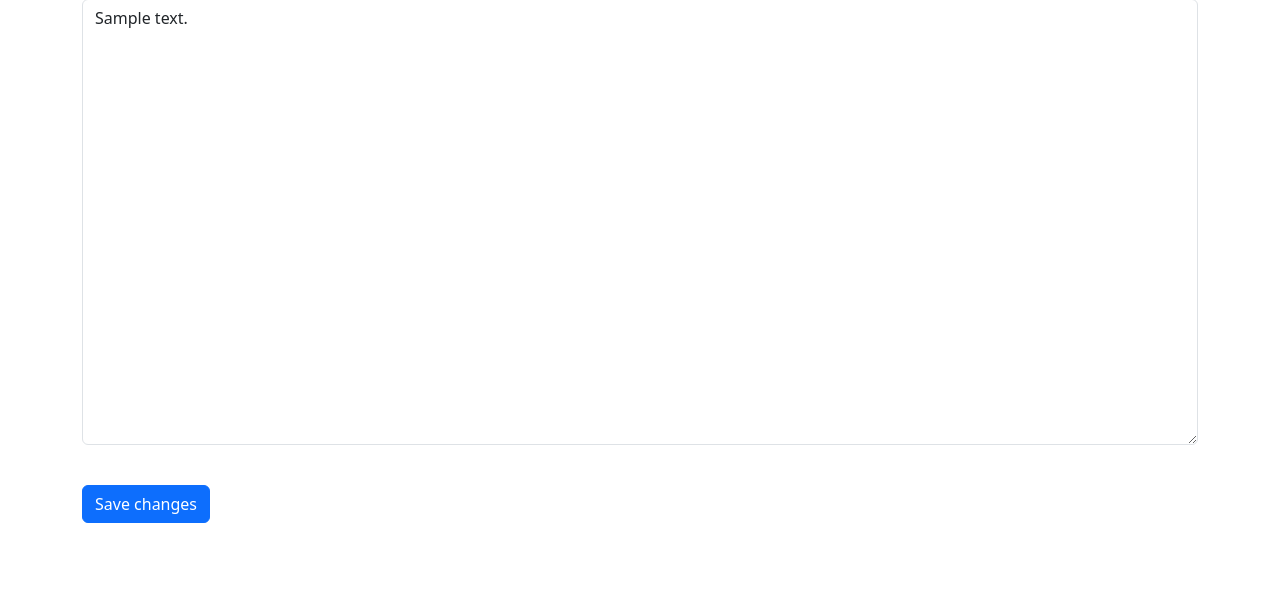
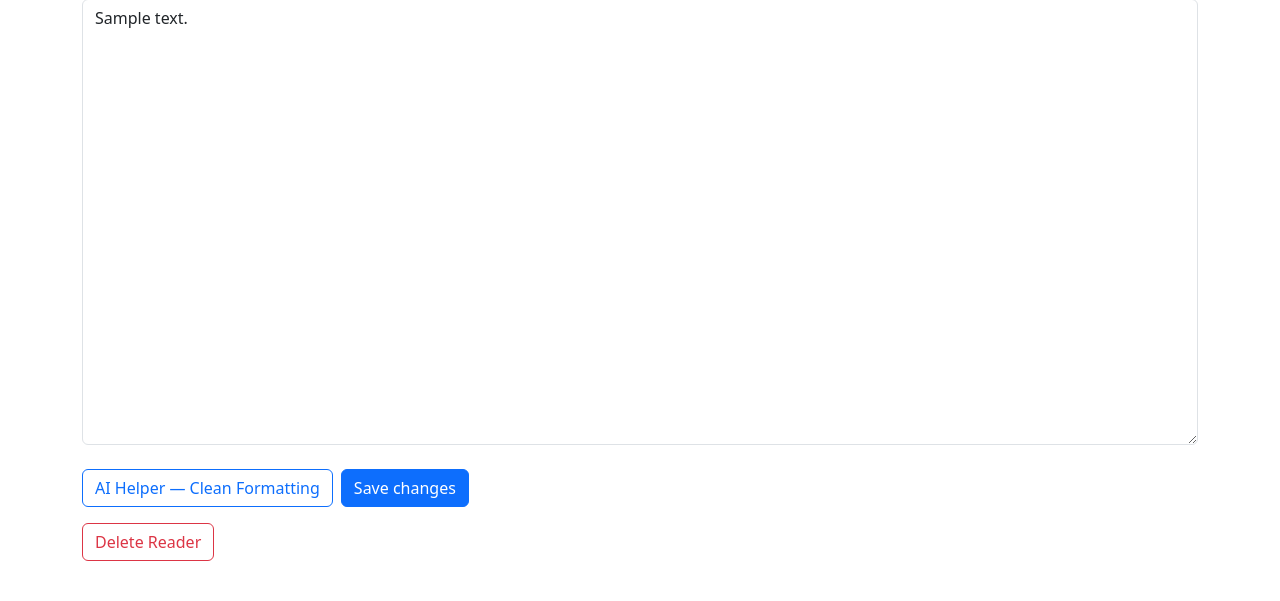
Before and after one commit to SonitaMom/echoread_system, a Django app: page /reader/1/edit/ in a window 1280 px wide. Shown: the part 914-1515 px from the top of the page. Before the commit the page ends 1437 px from the top, so only its background shows below. Run offline with Django 5.2, Linux system fonts and the light colour scheme; a user stored in the database is signed in; tables that the repository leaves empty hold one stand-in row (values such as "Sample post"); one stand-in notice (Sample message) is shown; some libraries are stand-ins or nearby versions.

Commit message:
Basic changes

```diff
--- a/accounts/urls.py
+++ b/accounts/urls.py
@@ -4,17 +4,10 @@ from django.contrib.auth import views as auth_views
 from . import views
 
 urlpatterns = [
-    path("home/", views.home_view, name="home"),
-
+    path("", views.home_view, name="home"),
     path("register/", views.register_view, name="register"),
 
-    path(
-        "login/",
-        auth_views.LoginView.as_view(
-            template_name="registration/login.html"
-        ),
-        name="login",
-    ),
+    path("login/", views.login_view, name="login"),
 
     path(
         "logout/",
--- a/reader/urls.py
+++ b/reader/urls.py
@@ -3,79 +3,137 @@ from . import views
 
 app_name = "reader"
 
+# urlpatterns = [
+#     path("", views.document_list, name="document_list"),
+
+#     path(
+#         "<int:pk>/tts/",
+#         views.text_to_speech,
+#         name="text_to_speech",
+#     ),
+
+#     path(
+#         "<int:pk>/ai-helper/",
+#         views.ai_helper_ajax,
+#         name="ai_helper_ajax",
+#     ),
+
+#     path(
+#         "<int:pk>/delete/",
+#         views.delete_reader,
+#         name="delete_reader",
+#     ),
+
+#     path(
+#         "<int:pk>/",
+#         views.document_detail,
+#         name="document_detail",
+#     ),
+
+#     path(
+#         "<int:pk>/bookmarks/create/",
+#         views.create_bookmark,
+#         name="create_bookmark",
+#     ),
+
+#     path(
+#         "<int:pk>/bookmarks/<int:bookmark_id>/delete/",
+#         views.delete_bookmark,
+#         name="delete_bookmark",
+#     ),
+
+#     path(
+#         "<int:pk>/edit/",
+#         views.edit_reader,
+#         name="edit_reader",
+#     ),
+#     path(
+#         "<int:pk>/save/",
+#         views.save_reader,
+#         name="save_reader",
+#     ),
+
+
+#     path("new/", views.new_reader, name="new_reader"),
+
+
+#     path(
+#         "<int:pk>/notes/new/",
+#         views.create_note,
+#         name="create_note",
+#     ),
+#     path(
+#         "<int:pk>/notes/<int:note_id>/edit/",
+#         views.edit_note,
+#         name="edit_note",
+#     ),
+
+
+#     path(
+#         "<int:pk>/notes/save/",
+#         views.save_note_ajax,
+#         name="save_note_ajax",
+#     ),
+
+#     path(
+#         "<int:pk>/notes/<int:note_id>/delete/",
+#         views.delete_note_ajax,
+#         name="delete_note_ajax",
+#     ),
+
+
+
+#     path(
+#         "<int:pk>/ai/ask/",
+#         views.ask_ai_ajax,
+#         name="ask_ai_ajax",
+#     ),
+
+
+
+
+# ]
+
+
 urlpatterns = [
+    # Document list and creation
     path("", views.document_list, name="document_list"),
+    path("new/", views.new_reader, name="new_reader"),
 
-    path(
-        "<int:pk>/tts/",
-        views.text_to_speech,
-        name="text_to_speech",
-    ),
+    # Document actions
+    path("<int:pk>/", views.document_detail, name="document_detail"),
+    path("<int:pk>/edit/", views.edit_reader, name="edit_reader"),
+    path("<int:pk>/save/", views.save_reader, name="save_reader"),
+    path("<int:pk>/delete/", views.delete_reader, name="delete_reader"),
 
-    path(
-        "<int:pk>/",
-        views.document_detail,
-        name="document_detail",
-    ),
+    # Text-to-speech and AI
+    path("<int:pk>/tts/", views.text_to_speech, name="text_to_speech"),
+    path("<int:pk>/ai-helper/", views.ai_helper_ajax, name="ai_helper_ajax"),
+    path("<int:pk>/ai/ask/", views.ask_ai_ajax, name="ask_ai_ajax"),
 
+    # Bookmarks
     path(
         "<int:pk>/bookmarks/create/",
         views.create_bookmark,
         name="create_bookmark",
     ),
-
     path(
         "<int:pk>/bookmarks/<int:bookmark_id>/delete/",
         views.delete_bookmark,
         name="delete_bookmark",
     ),
 
-    path(
-        "<int:pk>/edit/",
-        views.edit_reader,
-        name="edit_reader",
-    ),
-    path(
-        "<int:pk>/save/",
-        views.save_reader,
-        name="save_reader",
-    ),
-
-
-    path("new/", views.new_reader, name="new_reader"),
-
-
-    path(
-        "<int:pk>/notes/new/",
-        views.create_note,
-        name="create_note",
-    ),
+    # Notes
+    path("<int:pk>/notes/new/", views.create_note, name="create_note"),
     path(
         "<int:pk>/notes/<int:note_id>/edit/",
         views.edit_note,
         name="edit_note",
     ),
-
-
-    path(
-        "<int:pk>/notes/save/",
-        views.save_note_ajax,
-        name="save_note_ajax",
-    ),
-
+    path("<int:pk>/notes/save/", views.save_note_ajax, name="save_note_ajax"),
     path(
         "<int:pk>/notes/<int:note_id>/delete/",
         views.delete_note_ajax,
         name="delete_note_ajax",
     ),
-
-
-
-    path(
-        "<int:pk>/ai/ask/",
-        views.ask_ai_ajax,
-        name="ask_ai_ajax",
-    ),
-
-
 ]
--- a/reader/views.py
+++ b/reader/views.py
@@ -1,7 +1,7 @@
 from django.contrib import messages
 from django.contrib.auth.decorators import login_required
 from django.shortcuts import render, redirect, get_object_or_404
-from .forms import PDFUploadForm
+from .forms import PDFUploadForm, NoteForm
 from .models import ReaderDocument, ReaderPage, Bookmark, Note
 from .services.pdf_extractor import extract_pdf_pages
 import logging
@@ -9,17 +9,14 @@ import asyncio
 import json
 import edge_tts
 from django.http import HttpResponse, JsonResponse
-from django.views.decorators.http import require_POST
-from django.views.decorators.http import require_http_methods
+from django.views.decorators.http import require_POST, require_http_methods
 from django.views.decorators.csrf import ensure_csrf_cookie
 import fitz
 from django.urls import reverse
 from django.db import transaction
-from .forms import NoteForm
 from .services.ai import generate_note
 from .services.ai_scan import scan_pdf
 from .services.ai_helper import clean_editor_pages
-
 
 
 
@@ -558,7 +555,7 @@ def save_reader(request, pk):
         request.session.modified = True
 
     messages.success(request, "Your changes have been saved.")
-    return redirect("/home/")
+    return redirect("reader:document_detail", pk=document.pk)
 
 
 
@@ -937,3 +934,18 @@ def ai_helper_ajax(request, pk):
         )
 
     return JsonResponse({"pages": cleaned_pages})
+
+
+
+@login_required
+@require_POST
+def delete_reader(request, pk):
+    document = get_object_or_404(
+        ReaderDocument,
+        pk=pk,
+        user=request.user,
+    )
+
+    document.delete()
+
+    return redirect("/reader/")
--- /dev/null
+++ b/static/js/reader/ai_helper.js
@@ -0,0 +1,117 @@
+document.addEventListener("DOMContentLoaded", () => {
+    const button = document.getElementById("ai-helper-btn");
+    const status = document.getElementById("ai-helper-status");
+    const editForm = document.getElementById("edit-reader-form");
+    const pageContainer = document.getElementById("reader-pages");
+
+    if (!button || !status || !editForm || !pageContainer) {
+        return;
+    }
+
+    button.addEventListener("click", async () => {
+        const textareas = [
+            ...pageContainer.querySelectorAll(".reader-page-text"),
+        ];
+
+        if (!textareas.length) {
+            status.textContent = "There are no pages to clean.";
+            return;
+        }
+
+        // Capture all pages, including currently hidden pages.
+        const pages = textareas.map((textarea) => {
+            const section = textarea.closest(".reader-page");
+
+            return {
+                page_number: Number(section.dataset.pageNumber),
+                text: textarea.value,
+            };
+        });
+
+        if (pages.some((page) => !Number.isInteger(page.page_number))) {
+            status.textContent = "Could not identify all page numbers.";
+            return;
+        }
+
+        const csrfInput = editForm.querySelector(
+            'input[name="csrfmiddlewaretoken"]'
+        );
+
+        if (!csrfInput) {
+            status.textContent = "Security token missing. Reload the page.";
+            return;
+        }
+
+        button.disabled = true;
+        status.textContent =
+            "AI Helper is cleaning all pages. Please wait.";
+
+        try {
+            const response = await fetch(
+                button.dataset.url,
+                {
+                    method: "POST",
+                    headers: {
+                        "Content-Type": "application/json",
+                        "X-CSRFToken": csrfInput.value,
+                    },
+                    mode: "same-origin",
+                    body: JSON.stringify({ pages }),
+                }
+            );
+
+            const data = await response.json();
+
+            if (!response.ok) {
+                throw new Error(
+                    data.error || "AI Helper could not process the text."
+                );
+            }
+
+            if (!Array.isArray(data.pages) ||
+                data.pages.length !== textareas.length) {
+                throw new Error("AI Helper returned an incomplete page list.");
+            }
+
+            // Validate the complete response before changing any textarea.
+            const originalNumbers = new Set(
+                pages.map((page) => page.page_number)
+            );
+            const cleanedMap = new Map();
+
+            for (const page of data.pages) {
+                if (
+                    !page ||
+                    !Number.isInteger(page.page_number) ||
+                    !originalNumbers.has(page.page_number) ||
+                    cleanedMap.has(page.page_number) ||
+                    typeof page.text !== "string"
+                ) {
+                    throw new Error("AI Helper returned invalid page data.");
+                }
+
+                cleanedMap.set(page.page_number, page.text);
+            }
+
+            if (cleanedMap.size !== textareas.length) {
+                throw new Error("AI Helper missed one or more pages.");
+            }
+
+            // Update the editor only after every page has passed validation.
+            for (const textarea of textareas) {
+                const section = textarea.closest(".reader-page");
+                const pageNumber = Number(section.dataset.pageNumber);
+
+                textarea.value = cleanedMap.get(pageNumber);
+            }
+
+            status.textContent =
+                "Formatting cleaned for all pages. Review the text, then Save changes to keep it.";
+        } catch (error) {
+            status.textContent =
+                error.message || "AI Helper failed. Your text was not saved.";
+        } finally {
+            button.disabled = false;
+        }
+    });
+});
--- a/templates/reader/edit_reader.html
+++ b/templates/reader/edit_reader.html
@@ -1,12 +1,14 @@
 {% load static %}
 <!doctype html>
 <html lang="en">
+
 <head>
     <meta charset="utf-8">
     <meta name="viewport" content="width=device-width, initial-scale=1">
     <title>Edit {{ document.title }} - EchoRead</title>
     <link rel="stylesheet" href="{% static 'css/bootstrap.min.css' %}">
 </head>
+
 <body>
     <main class="container py-4">
         <p>
@@ -25,17 +27,14 @@
             onsubmit="return confirm('Scanning will overwrite your saved edits. Continue?');">
             {% csrf_token %}
 
-        <button type="submit" name="scan_mode" value="normal"
-                class="btn btn-primary">
+            <button type="submit" name="scan_mode" value="normal" class="btn btn-primary">
                 Normal Scan
             </button>
 
-        <button type="submit" name="scan_mode" value="hard"
-                class="btn btn-outline-primary">
+            <button type="submit" name="scan_mode" value="hard" class="btn btn-outline-primary">
                 Hard Scan (OCR)
             </button>
-        <button type="submit" name="scan_mode" value="ai"
-            class="btn btn-primary">
+            <button type="submit" name="scan_mode" value="ai" class="btn btn-primary">
                 AI Scan
             </button>
         </form>
@@ -55,9 +54,7 @@
         <p role="status" class="alert alert-success">{{ message }}</p>
         {% endfor %}
 
-    <form method="post"
-      action="{% url 'reader:save_reader' document.pk %}"
-      id="edit-reader-form">
+        <form method="post" action="{% url 'reader:save_reader' document.pk %}" id="edit-reader-form">
             {% csrf_token %}
 
             {% if pages %}
@@ -70,9 +67,8 @@
                 </button>
 
                 <label for="page-number-input" class="form-label ms-2">Page number</label>
-            <input type="number" id="page-number-input" min="1" step="1"
-                   value="1" inputmode="numeric" class="form-control"
-                   style="width: 100px; display: inline-block;"
+                <input type="number" id="page-number-input" min="1" step="1" value="1" inputmode="numeric"
+                    class="form-control" style="width: 100px; display: inline-block;"
                     aria-describedby="page-navigation-status">
 
                 <p id="page-navigation-status" role="status" aria-live="polite">
@@ -84,7 +80,8 @@
                 <button type="button" id="play-reading" class="btn btn-primary">Play</button>
                 <button type="button" id="pause-reading" class="btn btn-outline-primary">Pause</button>
                 <button type="button" id="back-10-seconds" class="btn btn-outline-secondary">Back 10 seconds</button>
-            <button type="button" id="forward-10-seconds" class="btn btn-outline-secondary">Forward 10 seconds</button>
+                <button type="button" id="forward-10-seconds" class="btn btn-outline-secondary">Forward 10
+                    seconds</button>
                 <button type="button" id="stop-reading" class="btn btn-outline-danger">Stop</button>
 
                 <div class="mt-3">
@@ -118,34 +115,52 @@
 
             <div id="reader-pages">
                 {% for page in pages %}
-            <section class="reader-page mb-4"
-                     data-page-number="{{ page.page_number }}"
-                     {% if not forloop.first %}hidden{% endif %}>
+                <section class="reader-page mb-4" data-page-number="{{ page.page_number }}" {% if not forloop.first %}hidden{% endif %}>
                     <h2 class="h5">Page {{ page.page_number }}</h2>
                     <label for="page-{{ page.page_number }}" class="form-label">
                         Editable text
                     </label>
-                <textarea
-                    id="page-{{ page.page_number }}"
-                    name="page_{{ page.page_number }}"
-                    class="form-control reader-page-text"
-                    rows="18"
-                    style="white-space: pre-wrap;"
-                >{{ page.text }}</textarea>
+                    <textarea id="page-{{ page.page_number }}" name="page_{{ page.page_number }}"
+                        class="form-control reader-page-text" rows="18"
+                        style="white-space: pre-wrap;">{{ page.text }}</textarea>
                 </section>
                 {% endfor %}
             </div>
 
-        <button type="submit" class="btn btn-primary mt-3">
+            <div class="mt-3 d-flex flex-wrap gap-2">
+                <button type="button" id="ai-helper-btn" data-url="{% url 'reader:ai_helper_ajax' document.pk %}"
+                    class="btn btn-outline-primary">
+                    AI Helper — Clean Formatting
+                </button>
+
+                <button type="submit" class="btn btn-primary">
                     Save changes
                 </button>
+            </div>
+
+            <p id="ai-helper-status" role="status" aria-live="polite" class="mt-2"></p>
+
             {% else %}
             <p>No scanned pages yet. Return to the reader and scan the PDF first.</p>
             {% endif %}
         </form>
+
+
+        <form
+            method="post"
+            action="{% url 'reader:delete_reader' document.pk %}"
+            class="mt-3 mb-3"
+            onsubmit="return confirm('Permanently delete this PDF and all its saved pages and notes? This cannot be undone.');"
+        >
+            {% csrf_token %}
+            <button type="submit" class="btn btn-outline-danger">
+                Delete Reader
+            </button>
+        </form>
     </main>
 
     <script src="{% static 'js/reader/reader.js' %}" defer></script>
+    <script src="{% static 'js/reader/ai_helper.js' %}" defer></script>
     <script>
         document.addEventListener("keydown", function (event) {
             if ((event.ctrlKey || event.metaKey) && event.key.toLowerCase() === "s") {
@@ -210,4 +225,5 @@ document.addEventListener("keydown", function (event) {
         })();
     </script>
 </body>
+
 </html>
```
Also changed, not shown: accounts/views.py (+29 -3 lines), reader/services/ai_helper.py (+7 -3 lines), templates/accounts/login.html (renamed from templates/registration/login.html, +6 -4 lines), templates/reader/document_detail.html (+4 -4 lines), templates/reader/document_list.html (+3 -23 lines), README.md, static/js/reader/reader.js (indentation only). Lines whose indentation alone changed are shown as unchanged.
